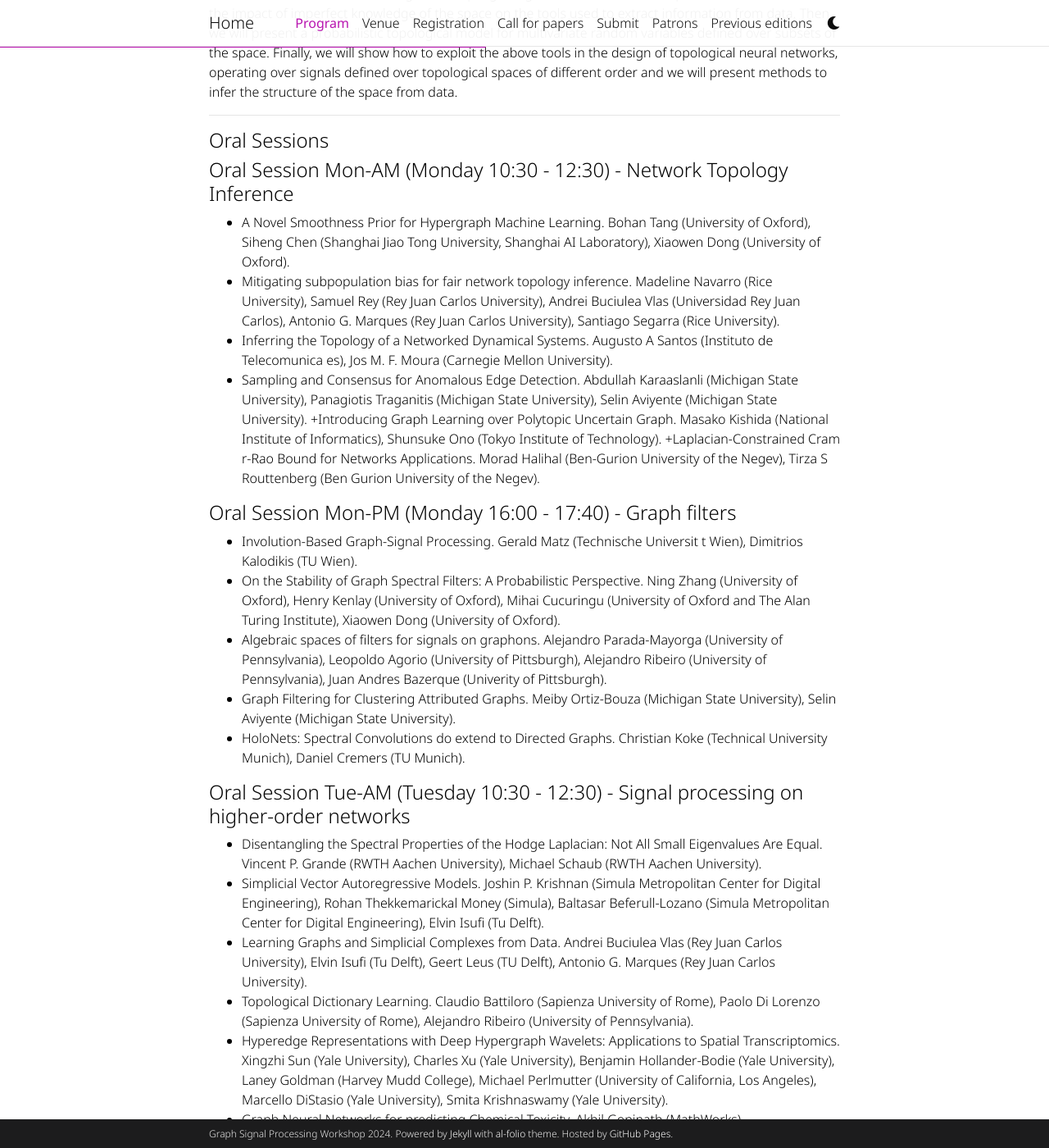
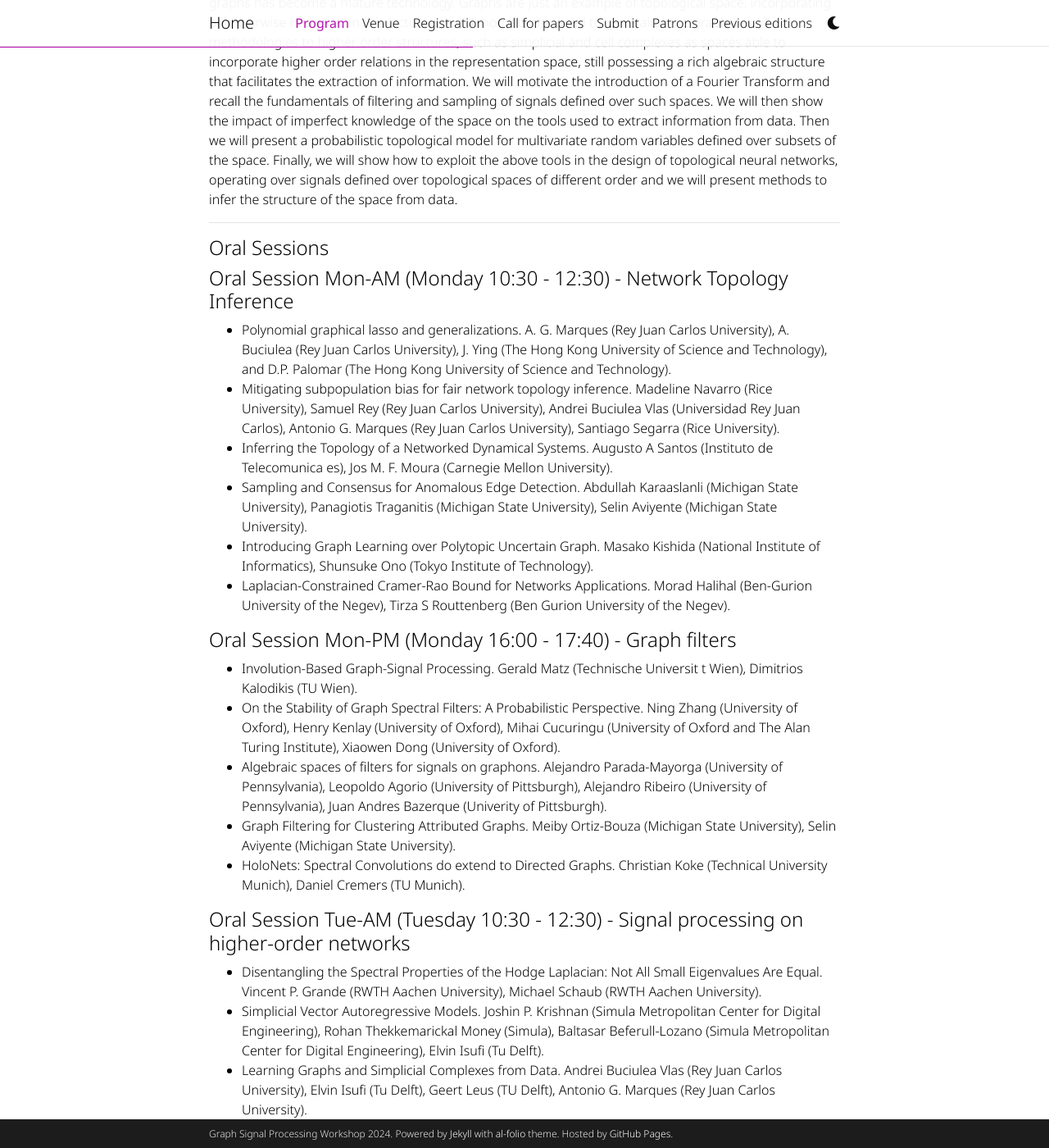
Before and after one commit to shreyasvinaya/gspworkshop2025.github.io, a Jekyll site: the page built from _pages/schedule.md, in a window 1280 px wide and 1400 px high, scrolled down 3743 px. Shown: the whole window at 82% size. Built offline with Jekyll 4.4.1, drawn with Linux system fonts in a browser that asks for light colours; full-size pictures stand in for the smaller copies a plugin makes; comment, search, counter and statistics services are not loaded; a style sheet for code colours, icons or effects is not loaded; some of the changed text lies outside the part shown.

Commit message:
Updates to program

```diff
--- a/_pages/schedule.md
+++ b/_pages/schedule.md
@@ -17,7 +17,7 @@
 
 <div class="row justify-content-sm-center">
     <div class="col-sm-12 mt-3 mt-md-0">
-        {% include figure.html path="assets/img/gsp24/at-a-glance.png" title="Program at a glance" class="img-fluid rounded z-depth-1" alt="Responsive image" %}
+        {% include figure.html path="assets/img/gsp24/at-a-glance.jpg" title="Program at a glance" class="img-fluid rounded z-depth-1" alt="Responsive image" %}
     </div>
 </div>
 
@@ -90,17 +95,17 @@
 #### Oral Sessions
 
 #### Oral Session Mon-AM (Monday 10:30 - 12:30) - Network Topology Inference
-+ A Novel Smoothness Prior for Hypergraph Machine Learning.
-Bohan Tang (University of Oxford), Siheng Chen (Shanghai Jiao Tong University, Shanghai AI Laboratory), Xiaowen Dong (University of Oxford).
++ Polynomial graphical lasso and generalizations.
+A. G. Marques (Rey Juan Carlos University), A. Buciulea (Rey Juan Carlos University), J. Ying (The Hong Kong University of Science and Technology), and D.P. Palomar (The Hong Kong University of Science and Technology).
 + Mitigating subpopulation bias for fair network topology inference.
 Madeline Navarro (Rice University), Samuel Rey (Rey Juan Carlos University), Andrei Buciulea Vlas (Universidad Rey Juan Carlos), Antonio G. Marques (Rey Juan Carlos University), Santiago Segarra (Rice University).
 + Inferring the Topology of a Networked Dynamical Systems.
 Augusto A Santos (Instituto de Telecomunica  es), Jos  M. F. Moura (Carnegie Mellon University).
 + Sampling and Consensus for Anomalous Edge Detection.
 Abdullah Karaaslanli (Michigan State University), Panagiotis Traganitis (Michigan State University), Selin Aviyente (Michigan State University).
-+Introducing Graph Learning over Polytopic Uncertain Graph.
++ Introducing Graph Learning over Polytopic Uncertain Graph.
 Masako Kishida (National Institute of Informatics), Shunsuke Ono (Tokyo Institute of Technology).
-+Laplacian-Constrained Cram r-Rao Bound for Networks Applications.
++ Laplacian-Constrained Cramer-Rao Bound for Networks Applications.
 Morad Halihal (Ben-Gurion University of the Negev), Tirza S Routtenberg (Ben Gurion University of the Negev).
 
 #### Oral Session Mon-PM (Monday 16:00 - 17:40) - Graph filters
@@ -241,6 +246,9 @@
 Ruben Wijnands (TU Delft), Geert Leus (TU Delft), Borbala Hunyadi (TUDelft).
 + GSP-Traffic Dataset: Graph Signal Processing Dataset Based on Traffic Simulation.
 Rui Kumagai (Osaka University), Hayate KOJIMA (Tokyo University of Agriculture and Technology), Hiroshi Higashi (Osaka University), Yuichi Tanaka (Osaka University).
++ A Novel Smoothness Prior for Hypergraph Machine Learning.
+Bohan Tang (University of Oxford), Siheng Chen (Shanghai Jiao Tong University, Shanghai AI Laboratory), Xiaowen Dong (University of Oxford).
+
 
 #### Poster Session 3 (Wednesday 13:00-14h00 & 15h00-16h00) - Erdos
 + Utilizing graph Fourier transform for automatic Alzheimer s disease detection from EEG signals.
```
Also changed, not shown: other parts of _pages/schedule.md (+8 -3 lines), assets/img/gsp24/at-a-glance.jpg (added).
